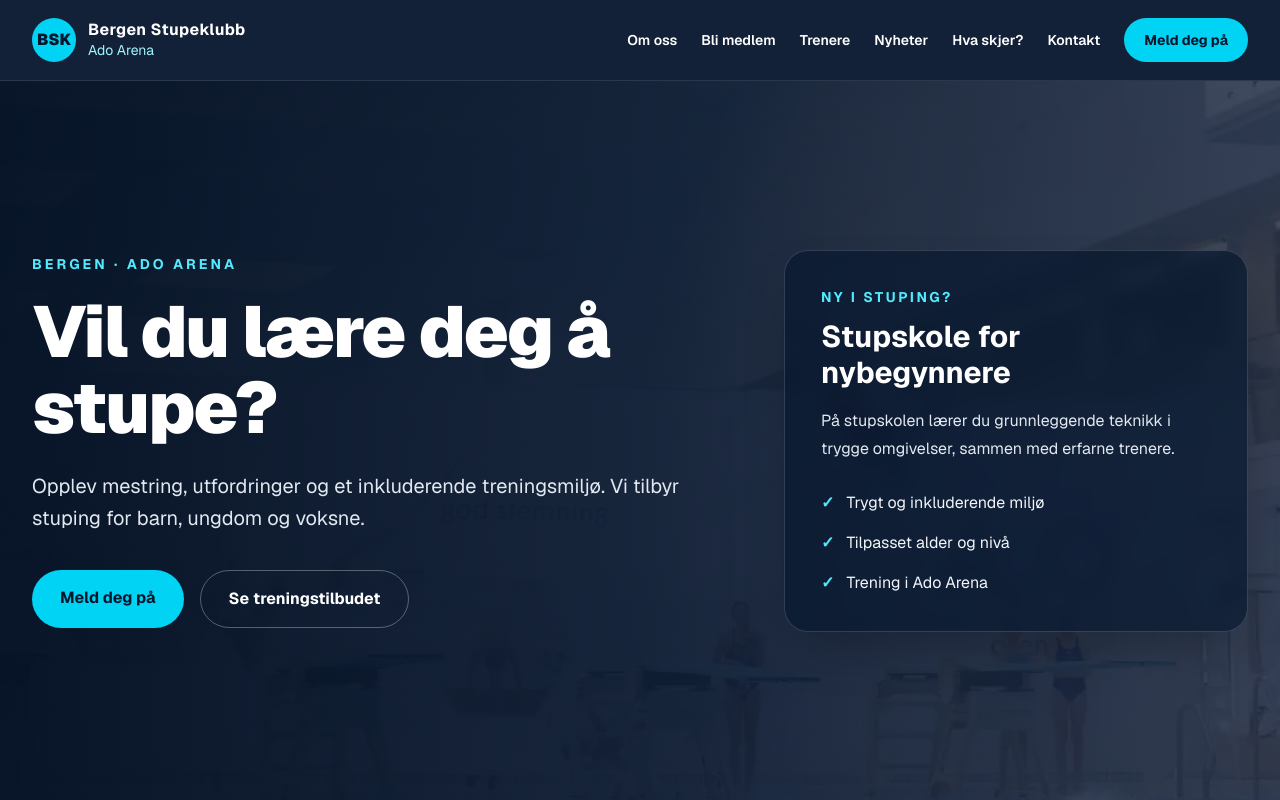
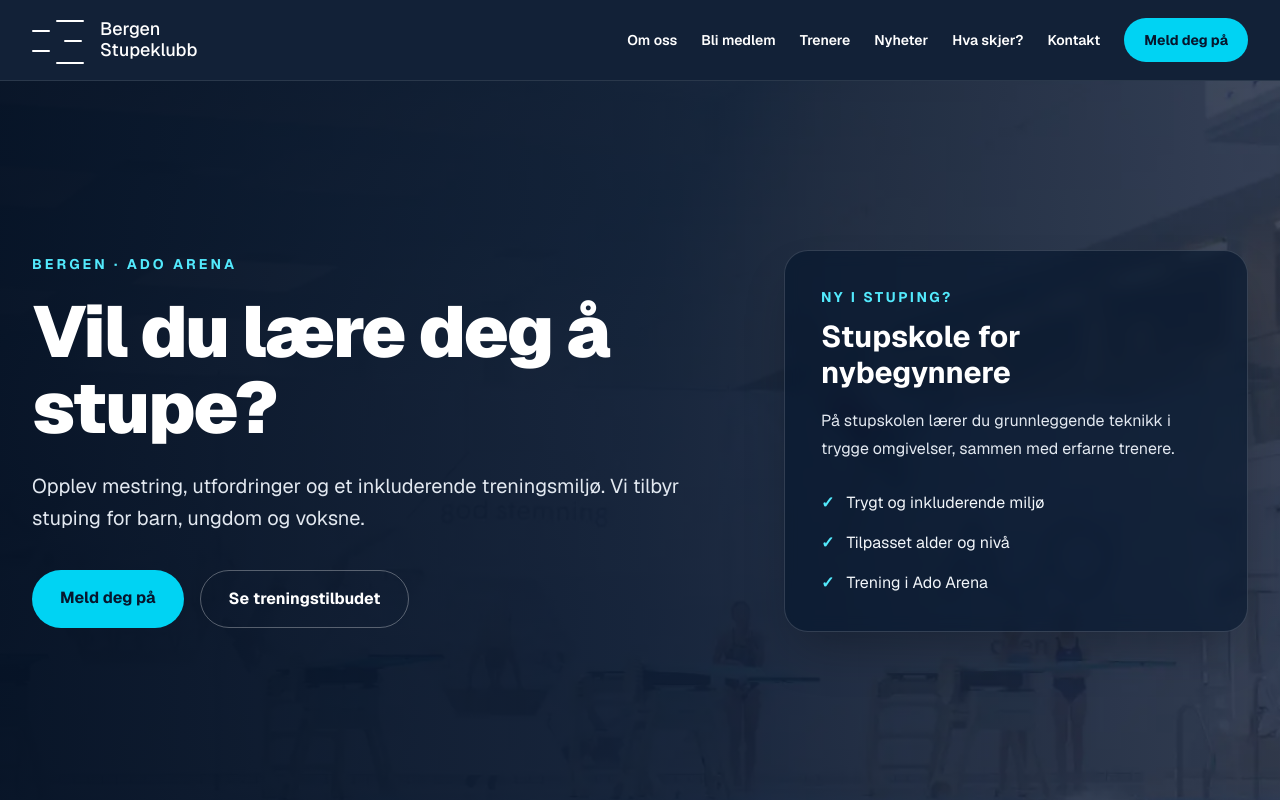
Before and after one commit to PMariusf/bergen-stupeklubb, a Next.js app: page / in a window 1280 px wide. Shown: the top 800 px of the page. Built offline with nearby package versions, Linux system fonts and the light colour scheme.

Commit message:
feat: add animated navbar logo

```diff
--- a/components/layout/Header.tsx
+++ b/components/layout/Header.tsx
@@ -25,18 +25,24 @@ export default function Header() {
       <div className="mx-auto flex h-20 max-w-7xl items-center justify-between px-5 lg:px-8">
         <Link
           href="/"
-          className="flex items-center gap-3"
+          aria-label="Bergen Stupeklubb – forsiden"
+          className="group flex items-center gap-3 rounded-sm focus-visible:outline-2 focus-visible:outline-offset-4 focus-visible:outline-cyan-300"
           onClick={() => setMenuOpen(false)}
         >
-          <span className="flex h-11 w-11 items-center justify-center rounded-full bg-cyan-400 font-black text-[#06162d]">
-            BSK
+          <span
+            className="relative h-12 w-14 shrink-0"
+            aria-hidden="true"
+          >
+            <span className="absolute left-6 top-1 h-0.5 w-7 rounded-full bg-white transition-transform duration-500 ease-out group-hover:translate-x-2 group-focus-visible:translate-x-2 motion-reduce:transform-none" />
+            <span className="absolute left-0 top-3.5 h-0.5 w-[1.15rem] rounded-full bg-white transition-transform delay-75 duration-500 ease-out group-hover:-translate-x-1 group-focus-visible:-translate-x-1 motion-reduce:transform-none" />
+            <span className="absolute left-8 top-6 h-0.5 w-[1.15rem] rounded-full bg-white transition-transform delay-100 duration-500 ease-out group-hover:translate-x-2 group-focus-visible:translate-x-2 motion-reduce:transform-none" />
+            <span className="absolute left-0 top-[2.125rem] h-0.5 w-[1.15rem] rounded-full bg-white transition-transform delay-150 duration-500 ease-out group-hover:-translate-x-1 group-focus-visible:-translate-x-1 motion-reduce:transform-none" />
+            <span className="absolute left-6 top-[2.875rem] h-0.5 w-7 rounded-full bg-white transition-transform delay-200 duration-500 ease-out group-hover:translate-x-2 group-focus-visible:translate-x-2 motion-reduce:transform-none" />
           </span>
 
-          <span className="leading-tight">
-            <span className="block font-bold tracking-wide">
-              Bergen Stupeklubb
-            </span>
-            <span className="block text-sm text-cyan-200">Ado Arena</span>
+          <span className="text-lg font-medium leading-[1.15] transition duration-500 group-hover:translate-x-1 group-hover:text-cyan-200 group-focus-visible:translate-x-1 group-focus-visible:text-cyan-200 motion-reduce:transform-none">
+            <span className="block">Bergen</span>
+            <span className="block">Stupeklubb</span>
           </span>
         </Link>
 
```
